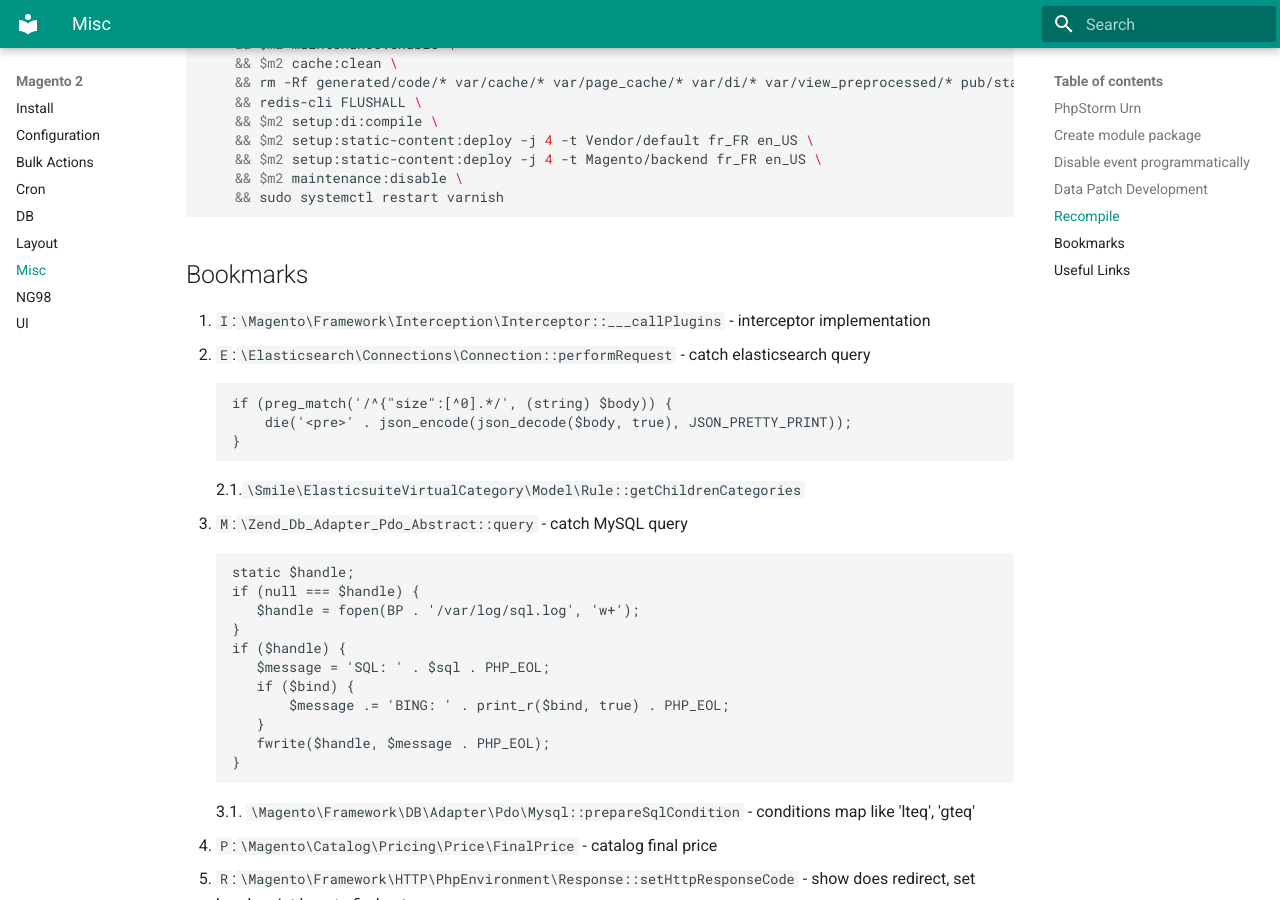
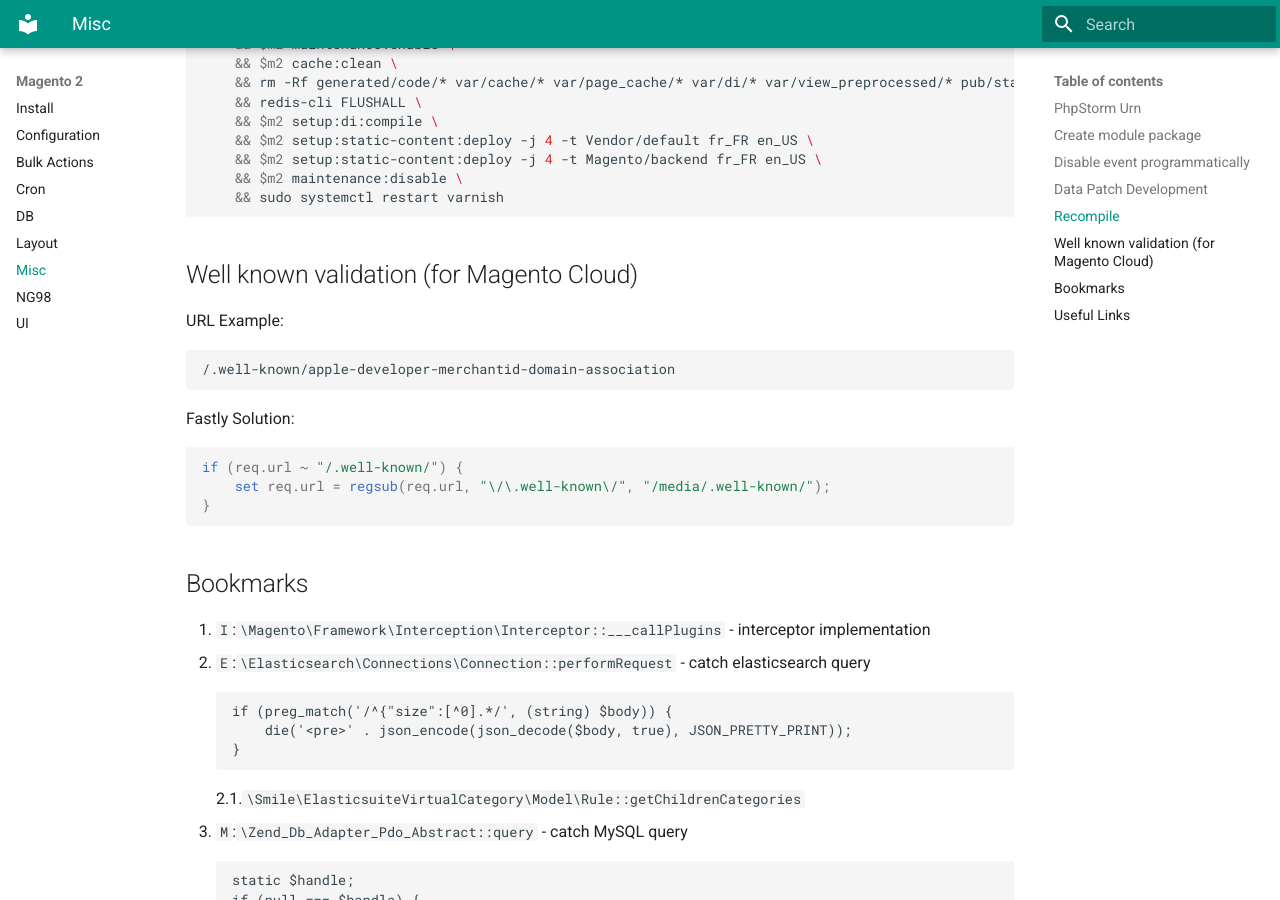
Before and after one commit to yutv/kb, an MkDocs documentation site: the page built from docs/magento-2/misc.md, in a window 1280 px wide and 900 px high, scrolled down 1595 px. Built offline with MkDocs 1.6.1 and Material for MkDocs 9.7.7, drawn with Linux system fonts in a browser that asks for light colours.

Commit message:
well-known

````diff
--- a/docs/magento-2/misc.md
+++ b/docs/magento-2/misc.md
@@ -66,6 +66,20 @@ m2="php -d memory_limit=-1 bin/magento" \
     && sudo systemctl restart varnish
 ```
 
+## Well known validation (for Magento Cloud)
+
+URL Example:
+```
+/.well-known/apple-developer-merchantid-domain-association
+```
+
+Fastly Solution:
+```VCL
+if (req.url ~ "/.well-known/") {
+    set req.url = regsub(req.url, "\/\.well-known\/", "/media/.well-known/");
+}
+```
+
 ## Bookmarks
 
 1. `I`:`\Magento\Framework\Interception\Interceptor::___callPlugins` - interceptor implementation
````
